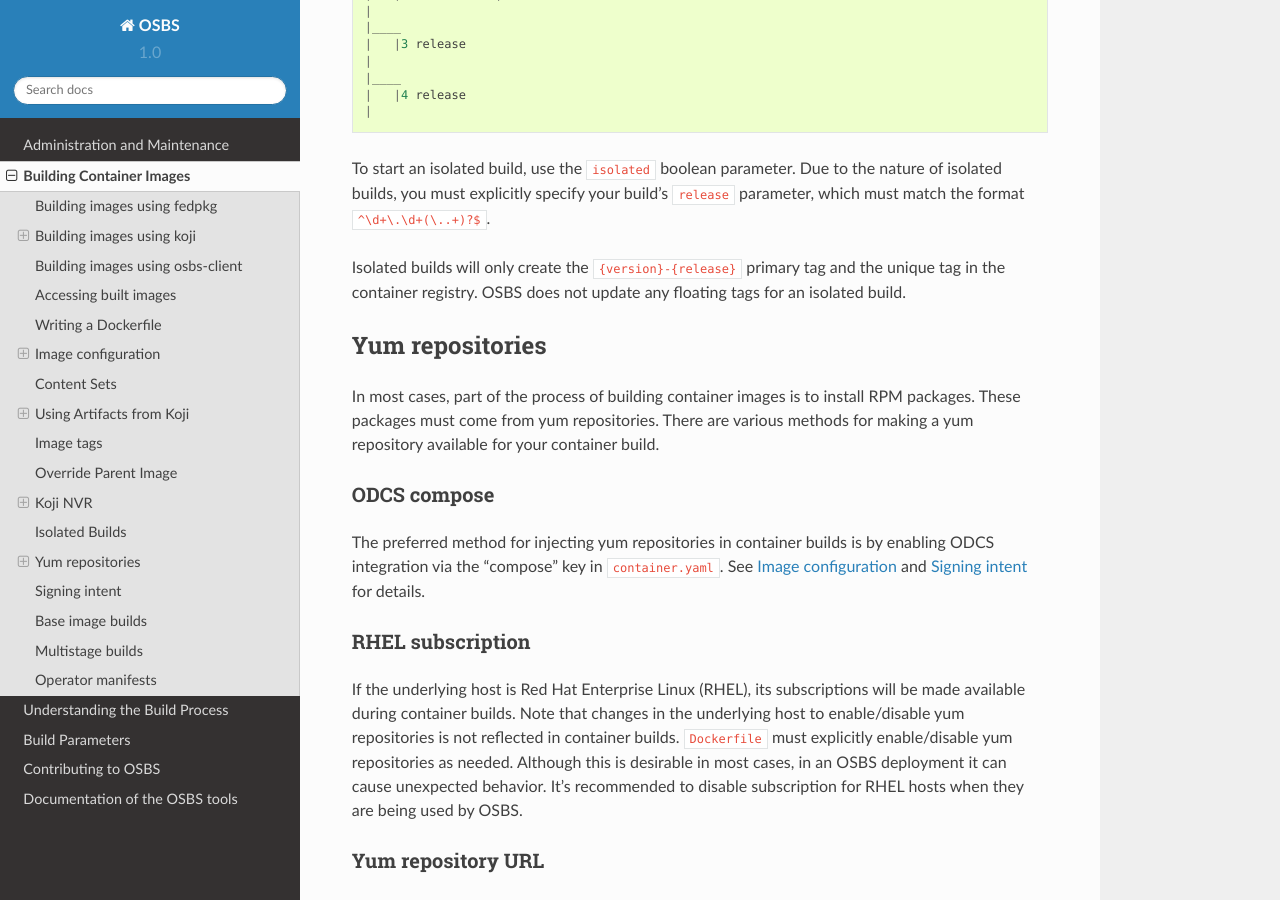
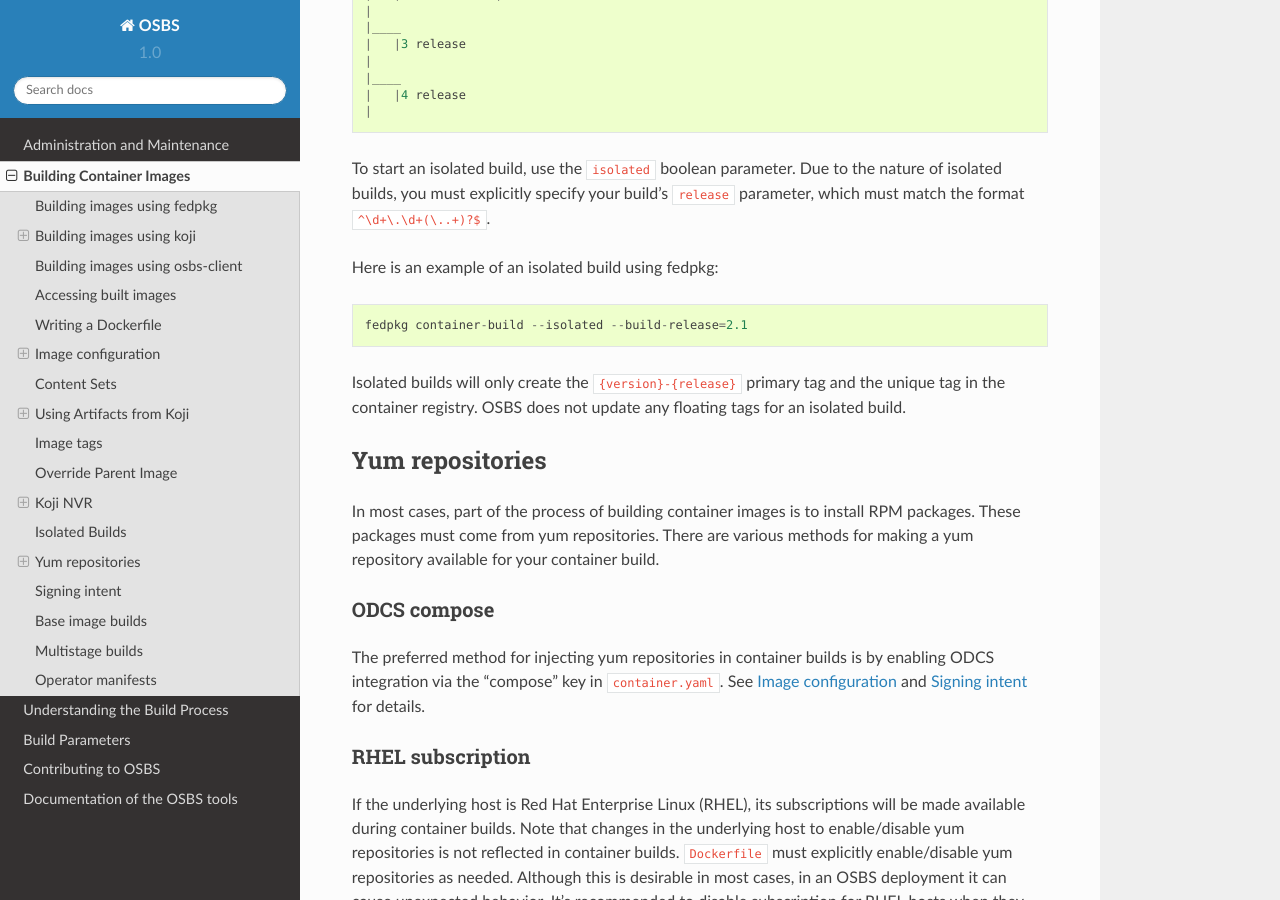
Before and after one commit to containerbuildsystem/osbs-docs, a Sphinx documentation site: the page built from docs/users.rst, in a window 1280 px wide and 900 px high, scrolled down 16716 px. Built offline with Sphinx 7.4.7 and the Read the Docs theme 2.0.0, drawn with Linux system fonts in a browser that asks for light colours.

Commit message:
users: add fedpkg example of an isolated build

```diff
--- a/docs/users.rst
+++ b/docs/users.rst
@@ -885,6 +885,10 @@ To start an isolated build, use the ``isolated`` boolean parameter. Due to the
 nature of isolated builds, you must explicitly specify your build's
 ``release`` parameter, which must match the format ``^\d+\.\d+(\..+)?$``.
 
+Here is an example of an isolated build using fedpkg::
+
+  fedpkg container-build --isolated --build-release=2.1
+
 Isolated builds will only create the ``{version}-{release}`` primary tag and
 the unique tag in the container registry. OSBS does not update any floating
 tags for an isolated build.
```
